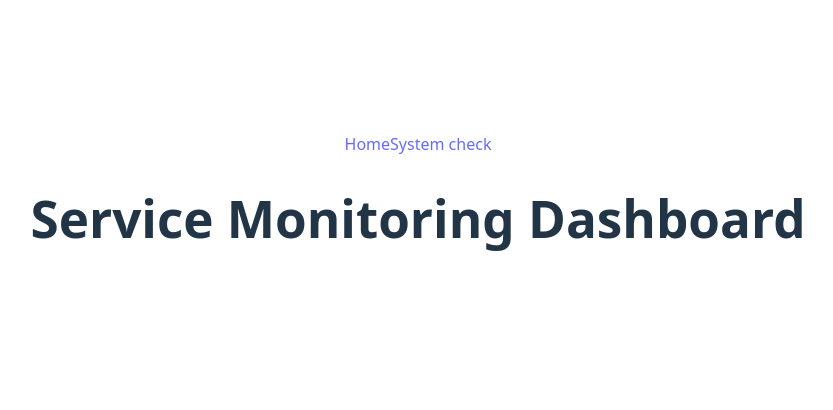
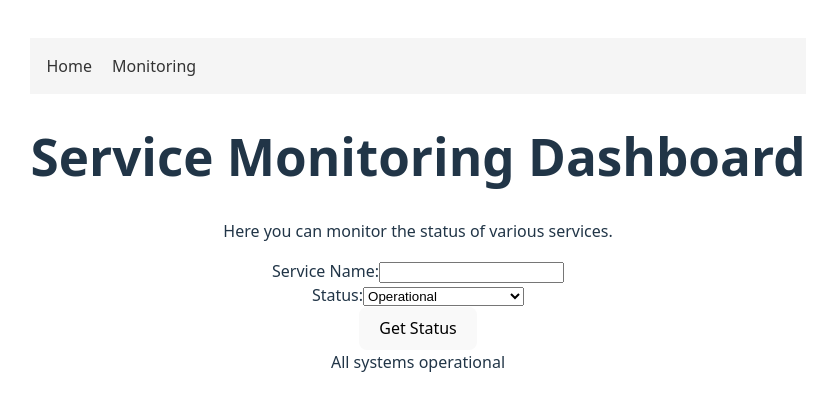
Before and after one commit to duttakaushikkd/service-monitoring-tool, a React (Vite) app in the folder frontend/service-monitoring-frontend/: page /monitoring in a window 1280 px wide. Shown: the part 194-604 px from the top of the page, without its empty margins (222-1055 px from the left). Built offline with nearby package versions, Linux system fonts and the light colour scheme.

Commit message:
Refactor Navbar component and enhance Monitor page with service status form

```diff
--- a/frontend/service-monitoring-frontend/src/components/Navbar.jsx
+++ b/frontend/service-monitoring-frontend/src/components/Navbar.jsx
@@ -1,12 +1,30 @@
 import { NavLink } from "react-router-dom";
 
-const Navbar = () => {
+function Navbar() {
   return (
-    <nav>
-      <NavLink to="/">Home</NavLink>
-      <NavLink to="/status">System check</NavLink>
+    <nav style={styles.nav}>
+      <NavLink to="/" style={styles.link}>
+        Home
+      </NavLink>
+      <NavLink to="/monitoring" style={styles.link}>
+        Monitoring
+      </NavLink>
     </nav>
   );
+}
+
+const styles = {
+  nav: {
+    display: "flex",
+    gap: "20px",
+    padding: "16px",
+    backgroundColor: "#f5f5f5"
+  },
+  link: {
+    textDecoration: "none",
+    color: "#333",
+    fontWeight: "500"
+  }
 };
 
 export default Navbar;
--- a/frontend/service-monitoring-frontend/src/pages/home.jsx
+++ b/frontend/service-monitoring-frontend/src/pages/home.jsx
@@ -5,11 +5,6 @@ function Home() {
   return (
     <div>
       <h1>Welcome to the Service Monitoring Tool</h1>
-      <div>
-        <nav>
-          <nav>System check</nav>
-        </nav>
-      </div>
       <p>Current Service Status: {serviceStatus}</p>
       <button onClick={() => setServiceStatus("Degraded Performance")}>Simulate Issue</button>
       <button onClick={() => setServiceStatus("All systems operational")}>Resolve Issue</button>
--- a/frontend/service-monitoring-frontend/src/pages/monitor.jsx
+++ b/frontend/service-monitoring-frontend/src/pages/monitor.jsx
@@ -1,9 +1,55 @@
 import React from "react";
 
+async function handleSubmit(event) {
+  event = "Non operational";
+  event.preventDefault();
+  const form = event.target;
+  const serviceName = form.serviceName.value;
+  const status = form.status.value;
+  console.log(`Service Name: ${serviceName}, Status: ${status}`);
+
+  try{
+    const response = fetch('http://localhost:5000/api/monitor', {
+      method: 'POST',
+      headers: {
+        'Content-Type': 'application/json',
+      },
+      body: JSON.stringify({ serviceName, status }),
+    });
+
+    if (!response.ok) {
+      throw new Error('Network response was not ok');
+    }
+
+    const data = await response.json();
+    console.log('Success:', data);
+  } catch (error) {
+    console.error('Error:', error);
+  }
+}
+
 function Monitor() {
+  const [serviceStatus, setServiceStatus] = React.useState("All systems operational");
   return (
     <div>
       <h1>Service Monitoring Dashboard</h1>
+      <div>
+        <p>Here you can monitor the status of various services.</p>
+        <form>
+          <label>Service Name:</label>
+          <input type="text" name="serviceName" />
+          <br />
+          <label>Status:</label>
+          <select name="status">
+            <option value="operational">Operational</option>
+            <option value="degraded">Degraded Performance</option>
+            <option value="down">Down</option>
+          </select>
+          <br />
+          <button type="submit" onClick={() => handleSubmit(serviceStatus)}>Get Status</button>
+        </form>
+        <div>{serviceStatus}</div>
+      </div>
     </div>
   );
 }
```
